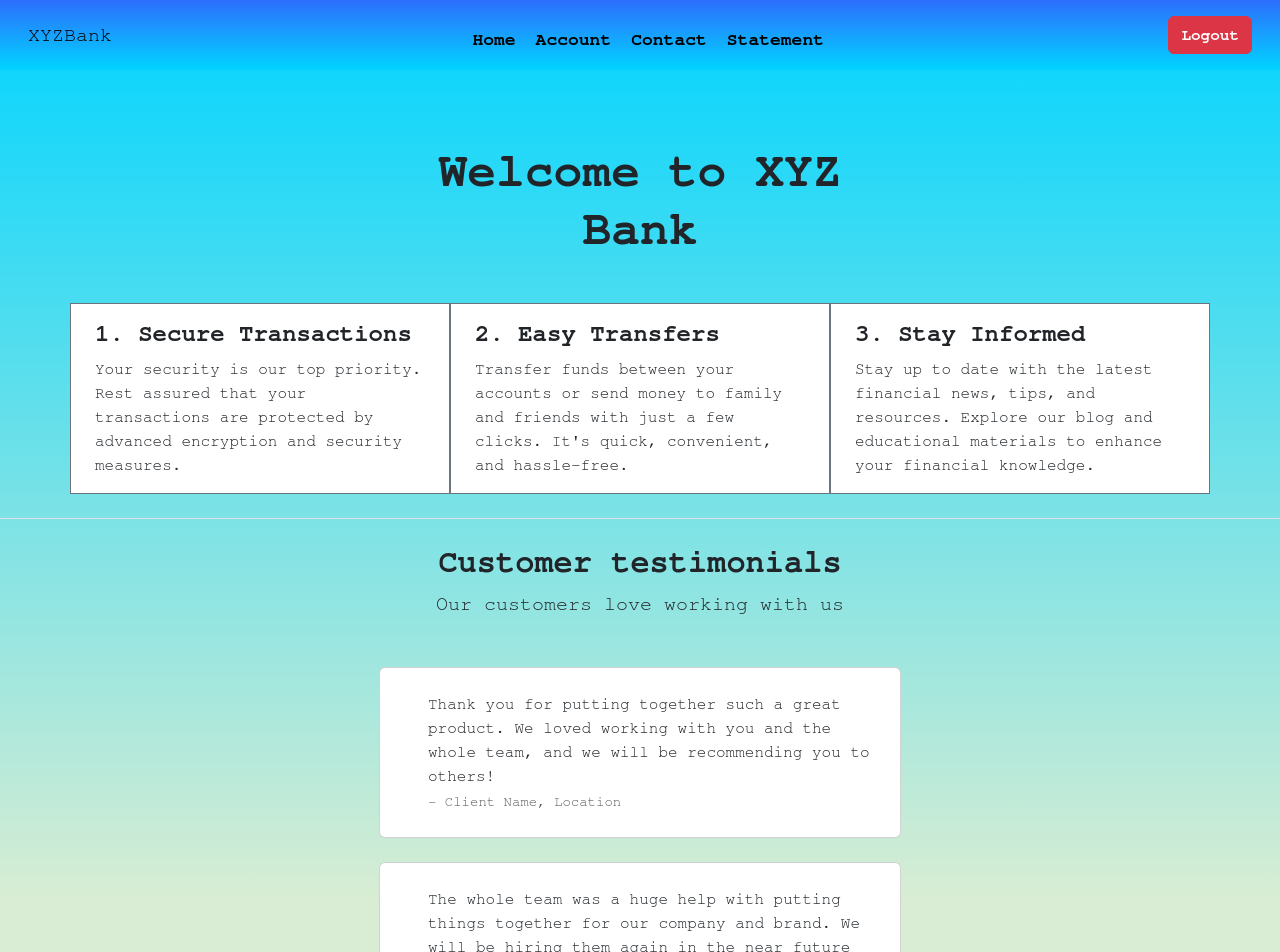
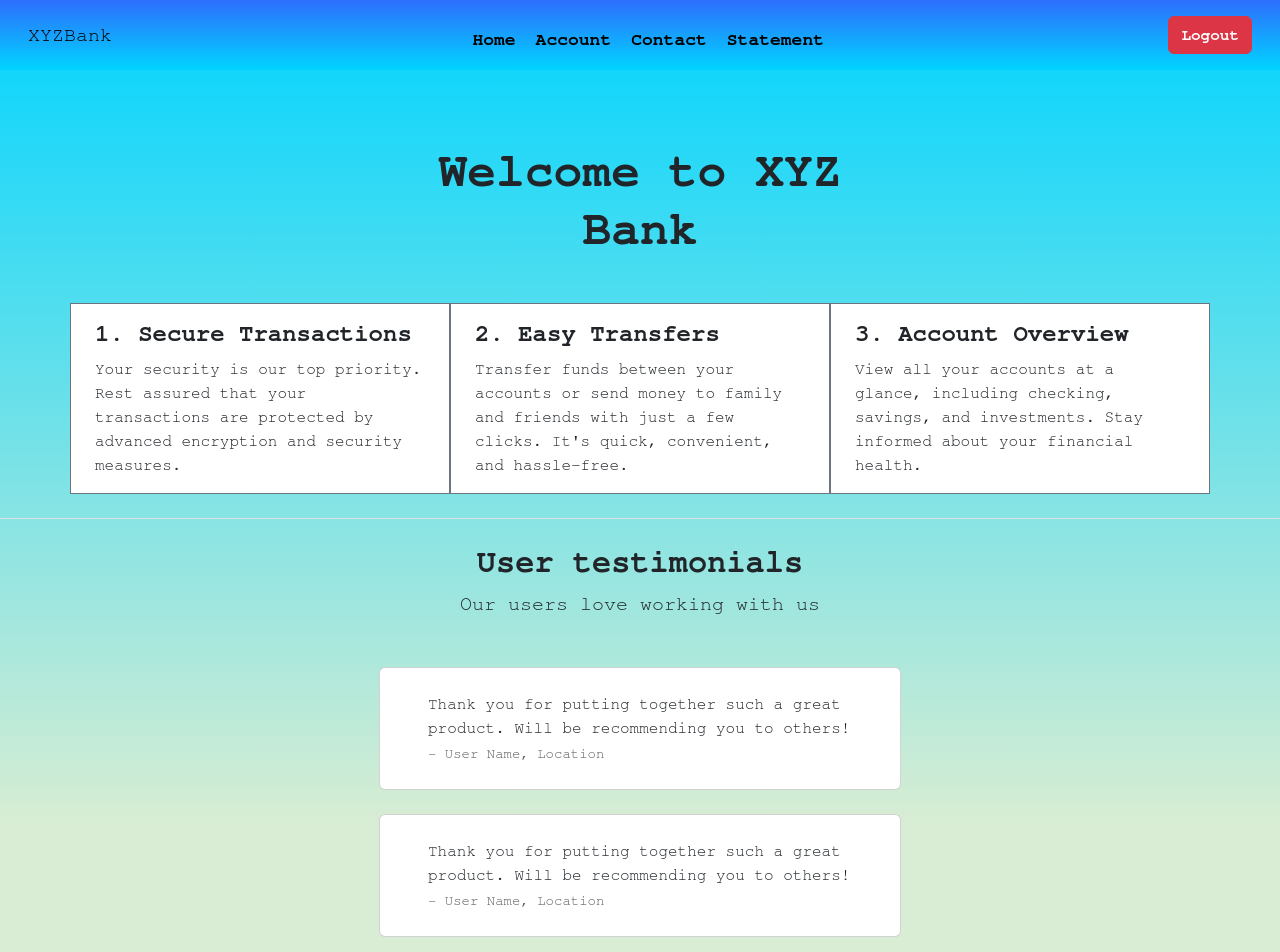
Before and after one commit to JoeG67/Banking-System, a React (Create React App) app: page /home in a window 1280 px wide. Shown: the top 952 px of the page. Built offline with nearby package versions, Linux system fonts and the light colour scheme; no server answers.

Commit message:
Updated CSS for home, contact, account page.

```diff
--- a/src/Account.jsx
+++ b/src/Account.jsx
@@ -153,21 +153,17 @@ function Account() {
           </div>
         </div>
       </header>
-
-      <section className="border bottom" id="features">
-        <div className="container px-5 my-5 px-5">
-          <div className="text-center mb-5">
-            <h2 className="fw-bolder">Account Overview</h2>
-            <p className="lead mb-0">View all your accounts at a glance, including checking, savings, and investments. Stay informed about your financial health.</p>
-          </div>
-        </div>
-      </section>
-
-      <section className="py-3 border-bottom">
-        <div className="container px-5 my-5 px-5">
-          <div className="text-center mb-5">
-            <h2 className="fw-bolder">Balance: RM{balance}</h2>
-            <h2 className="fw-bolder">Available for withdrawal: RM{balance - 20}</h2>
+      <section class="border-bottom text-center" id="features">
+				<div class="container d-flex justify-content-center ps-5">
+					<div class="row gx-5 justify-content-center">
+						<div class="col-lg-4 mb-5 mb-lg-0 bg-white border border-secondary">
+							<div class="feature bg-primary bg-gradient text-white rounded-3 mb-3"><i class="bi bi-collection"></i></div>
+              <h2 className="fw-bolder">Current Balance: RM{balance}</h2>
+						</div>
+						<div class="col-lg-4 mb-5 mb-lg-0 bg-white border border-secondary">
+							<div class="feature bg-primary bg-gradient text-white rounded-3 mb-3"><i class="bi bi-building"></i></div>
+              <h2 className="fw-bolder">Available Balance: RM{balance - 20}</h2>
+						</div>
             <div>
               <label>Deposit: </label>
               <input type="number" className="numberInput" value={incrementBy} onChange={(e) => setIncrementBy(e.target.value)} />
@@ -218,9 +214,10 @@ function Account() {
               </Modal.Footer>
             </Modal>
           </div>
-          </div>
-        </div>
-      </section>
+					</div>
+				</div>
+			</section>
+
       <section className="border bottom" id="features">
         <div className="container px-5 my-5 px-5">
           <div className="text-center mb-3">
--- a/src/Contact.jsx
+++ b/src/Contact.jsx
@@ -25,33 +25,37 @@ function Contact() {
                     </div>
                 </div>
             </header>
-
-            {/* Section below displays basic headlines and descriptions for the contact page */}
             <section class="border-bottom" id="features">
-                <div class="container px-4 my-4">
-                    <div class="row gx-5">
-
-                        <div class="col-lg-4 mb-5 mb-lg-0">
-                            <div class="feature bg-primary bg-gradient text-white rounded-3 mb-3"><i class="bi bi-building"></i></div>
+				<div class="container px-4 my-4">
+					<div class="row gx-5">
+						<div class="col-lg-4 mb-5 mb-lg-0 bg-white border border-secondary">
+							<div class="feature bg-primary bg-gradient text-white rounded-3 mb-3"><i class="bi bi-collection"></i></div>
                             <h2 class="h4 fw-bolder">Customer Support</h2>
                             <p>Our customer support team is available 24/7 to assist you with any inquiries or issues you may have. Whether it's a simple question or a complex financial matter, we're just a call or message away.</p>
-                        </div>
-                        <div class="col-lg-4">
-                            <div class="feature bg-primary bg-gradient text-white rounded-3 mb-3"><i class="bi bi-toggles2"></i></div>
+						</div>
+						<div class="col-lg-4 mb-5 mb-lg-0 bg-white border border-secondary">
+							<div class="feature bg-primary bg-gradient text-white rounded-3 mb-3"><i class="bi bi-building"></i></div>
                             <h2 class="h4 fw-bolder">Contact Information</h2>
                             <p>Customer Service Hotline: <Link href="(123) 456-7890">(123) 456-7890</Link></p>   {/*Link components are used for the phone number and emails*/}
                             <p> Email: <Link href="support@xyzbank.com">support@xyzbank.com</Link></p>
                             <p>Visit Us: 123 Main Street, City, State, ZIP</p>
-                        </div>
-                        <div class="col-lg-4 mb-5 mb-lg-0">
-                            <div class="feature bg-primary bg-gradient text-white rounded-3 mb-3"><i class="bi bi-building"></i></div>
+						</div>
+						<div class="col-lg-4 mb-5 mb-lg-0 bg-white border border-secondary">
+							<div class="feature bg-primary bg-gradient text-white rounded-3 mb-3"><i class="bi bi-collection"></i></div>
                             <h2 class="h4 fw-bolder">Feedback</h2>
                             <p>We value your feedback and are constantly striving to improve our services. If you have any suggestions or feedback to share, please feel free to do so. Your input helps us serve you better.</p>
-                        </div>
+						</div>
+					</div>
+				</div>
+			</section>
+            {/* Section below displays basic headlines and descriptions for the contact page */}
+            <section class="border-bottom mt-5" id="features">
+                <div class="container px-4 my-4">
+                    <div class="row gx-5">
             <iframe
             src="https://www.google.com/maps/embed?pb=!1m14!1m8!1m3!1d15935.348102668393!2d101.6874214!3d3.137711!3m2!1i1024!2i768!4f13.1!3m3!1m2!1s0x31cc49c71f9dfef7%3A0x7a53ea764838b90b!2sThe%20National%20Museum%20of%20Malaysia!5e0!3m2!1sen!2smy!4v1699771031966!5m2!1sen!2smy"
-            width="600"
-            height="450"
+            width="700"
+            height="500"
             style={{ border: 0 }}
             allowfullscreen=""
             loading="lazy"
--- a/src/Home.jsx
+++ b/src/Home.jsx
@@ -40,9 +40,9 @@ function Home() {
 							<p>Transfer funds between your accounts or send money to family and friends with just a few clicks. It's quick, convenient, and hassle-free.</p>
 						</div>
 						<div class="col-lg-4 mb-5 mb-lg-0 bg-white border border-secondary">
-							<div class="feature bg-primary bg-gradient text-white rounded-3 mb-3"><i class="bi bi-toggles2"></i></div>
-							<h2 class="h4 fw-bolder">3. Stay Informed</h2>
-							<p>Stay up to date with the latest financial news, tips, and resources. Explore our blog and educational materials to enhance your financial knowledge.</p>
+							<div class="feature bg-primary bg-gradient text-white rounded-3 mb-3"><i class="bi bi-collection"></i></div>
+							<h2 class="h4 fw-bolder">3. Account Overview</h2>
+							<p>View all your accounts at a glance, including checking, savings, and investments. Stay informed about your financial health.</p>
 						</div>
 					</div>
 				</div>
@@ -51,8 +51,8 @@ function Home() {
 			<section class="border-bottom">
 				<div class="container px-4 my-4 px-4">
 					<div class="text-center mb-5">
-						<h2 class="fw-bolder">Customer testimonials</h2>
-						<p class="lead mb-0">Our customers love working with us</p>
+						<h2 class="fw-bolder">User testimonials</h2>
+						<p class="lead mb-0">Our users love working with us</p>
 					</div>
 					<div class="row gx-5 justify-content-center">
 						<div class="col-lg-6">
@@ -61,8 +61,8 @@ function Home() {
 									<div class="d-flex">
 										<div class="flex-shrink-0"><i class="bi bi-chat-right-quote-fill text-primary fs-1"></i></div>
 										<div class="ms-4">
-											<p class="mb-1">Thank you for putting together such a great product. We loved working with you and the whole team, and we will be recommending you to others!</p>
-											<div class="small text-muted">- Client Name, Location</div>
+											<p class="mb-1">Thank you for putting together such a great product. Will be recommending you to others!</p>
+											<div class="small text-muted">- User Name, Location</div>
 										</div>
 									</div>
 								</div>
@@ -73,8 +73,8 @@ function Home() {
 									<div class="d-flex">
 										<div class="flex-shrink-0"><i class="bi bi-chat-right-quote-fill text-primary fs-1"></i></div>
 										<div class="ms-4">
-											<p class="mb-1">The whole team was a huge help with putting things together for our company and brand. We will be hiring them again in the near future for additional work!</p>
-											<div class="small text-muted">- Client Name, Location</div>
+										<p class="mb-1">Thank you for putting together such a great product. Will be recommending you to others!</p>
+											<div class="small text-muted">- User Name, Location</div>
 										</div>
 									</div>
 								</div>
```
